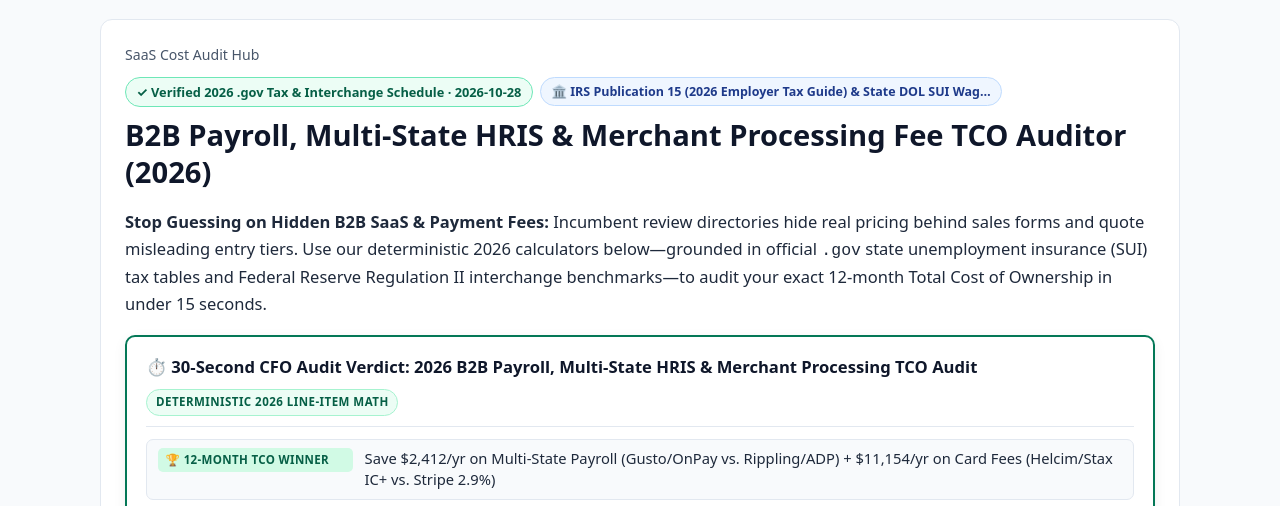
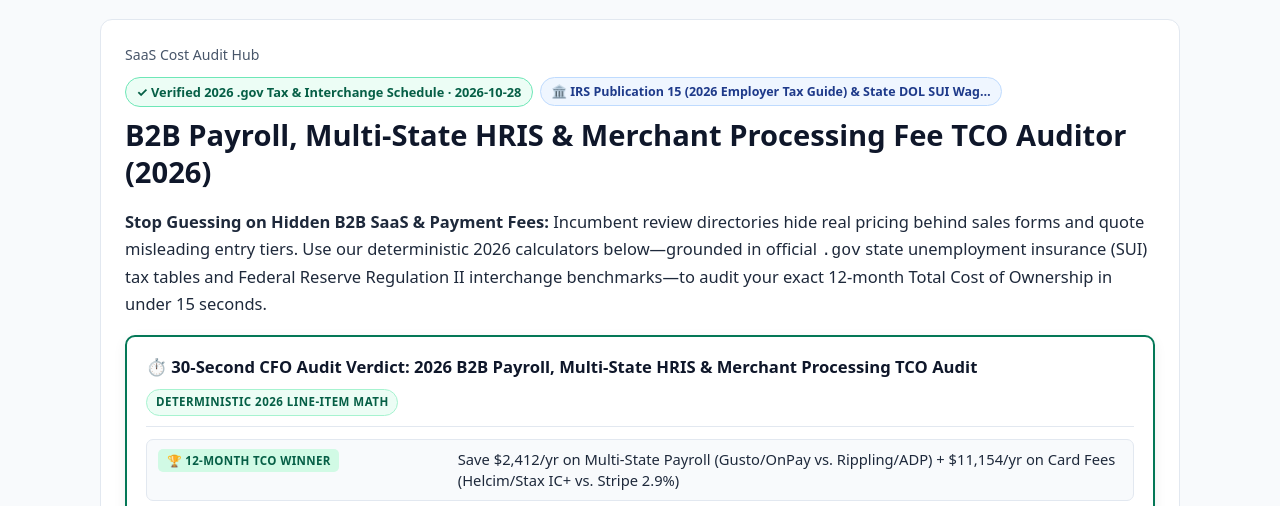
Before and after one commit to rtpait/saascostaudit, an Eleventy site: page src/index.njk in a window 1280 px wide. Shown: the part 240-746 px from the top of the page. Built offline with nearby package versions, Linux system fonts and the light colour scheme; Eleventy itself is replaced by a stand-in of ours; files that its build step writes are made by us from their sources.

Commit message:
fix(ui): prevent verdict-tag pill badges from overlapping right-hand description text in .verdict-item (t886u)

```diff
--- a/src/_includes/base.njk
+++ b/src/_includes/base.njk
@@ -22,8 +22,8 @@
 <meta name="twitter:title" content="{{ title }}">
 <meta name="twitter:description" content="{{ description }}">
 <meta name="twitter:image" content="{{ site.url }}/og-image.svg">
-<link rel="preload" href="/style.css?v=20261024" as="style">
-<link rel="stylesheet" href="/style.css?v=20261024">
+<link rel="preload" href="/style.css?v=20261024-28b" as="style">
+<link rel="stylesheet" href="/style.css?v=20261024-28b">
 <script type="application/ld+json">{"@context":"https://schema.org","@type":"Organization","@id":"{{ site.url }}/#organization","name":"SaaS Cost Audit","alternateName":["saascostaudit","saascostaudit.com"],"sameAs":["https://github.com/rtpait/saascostaudit"],"description":"Deterministic B2B Per-Seat SaaS, Unified Communications (UCaaS: Cisco Webex, Microsoft Teams, Zoom Workplace, Google Workspace, RingCentral, Nextiva, Dialpad), Pure HRIS PEPM Tiers (Gusto, OnPay, Rippling, BambooHR), and CRM/RevOps Seat & Contact-Tier Auditor backed by published 2026 rate cards and FCC USF/E911 (.gov) schedules.","url":"{{ site.url }}","logo":"{{ site.url }}/logo-mark.svg","image":"{{ site.url }}/og-image.svg","areaServed":{"@type":"Country","name":"United States"},"knowsAbout":["Cisco Webex, Microsoft Teams, Zoom Workplace & Google Workspace UCaaS Pricing","RingCentral vs Nextiva vs Dialpad Cloud Phone TCO","Microsoft 365 Copilot & Teams Premium Seat Licensing","Slack Pro & Business+ vs Microsoft Teams TCO","BambooHR vs Rippling vs Gusto vs OnPay HRIS PEPM Tiers","HubSpot Marketing & Sales Hub Seat and Contact Tier Cliffs"]}</script>
 <script type="application/ld+json">{"@context":"https://schema.org","@type":"WebSite","@id":"{{ site.url }}/#website","name":"SaaS Cost Audit","url":"{{ site.url }}","publisher":{"@type":"Organization","@id":"{{ site.url }}/#organization","name":"SaaS Cost Audit"}}</script>
 {{ m.softwareAppSchema(e, site, page.url) }}
--- a/src/style.css
+++ b/src/style.css
@@ -39,8 +39,9 @@ details.faq-card p{margin:.45rem 0 .25rem}
 .verdict-header strong{font-size:1.04rem;color:#0f172a}
 .verdict-pill{font-size:.72rem;font-weight:800;text-transform:uppercase;letter-spacing:.04em;background:#ecfdf5;color:#065f46;border:1px solid #a7f3d0;padding:.2rem .55rem;border-radius:999px}
 .verdict-list{list-style:none;padding:0;margin:0 0 .9rem;display:grid;gap:.6rem}
-.verdict-item{display:grid;grid-template-columns:195px 1fr;gap:.75rem;align-items:start;font-size:.92rem;line-height:1.45;padding:.5rem .65rem;border-radius:7px;background:#f8fafc;border:1px solid #e2e8f0}
-.verdict-tag{display:inline-block;font-size:.72rem;font-weight:800;letter-spacing:.03em;padding:.22rem .5rem;border-radius:5px;text-transform:uppercase;white-space:nowrap}
+.verdict-item{display:grid;grid-template-columns:minmax(220px,285px) minmax(0,1fr);gap:.9rem;align-items:start;font-size:.92rem;line-height:1.45;padding:.55rem .7rem;border-radius:7px;background:#f8fafc;border:1px solid #e2e8f0}
+.verdict-item > *{min-width:0;overflow-wrap:break-word}
+.verdict-tag{display:inline-block;font-size:.72rem;font-weight:800;letter-spacing:.03em;line-height:1.35;padding:.25rem .55rem;border-radius:5px;text-transform:uppercase;white-space:normal;overflow-wrap:break-word;word-break:break-word;max-width:100%;box-sizing:border-box;justify-self:start}
 .tag-winner{background:#d1fae5;color:#065f46}
 .tag-trap{background:#fef3c7;color:#92400e}
 .tag-action{background:#e0f2fe;color:#075985}
```
